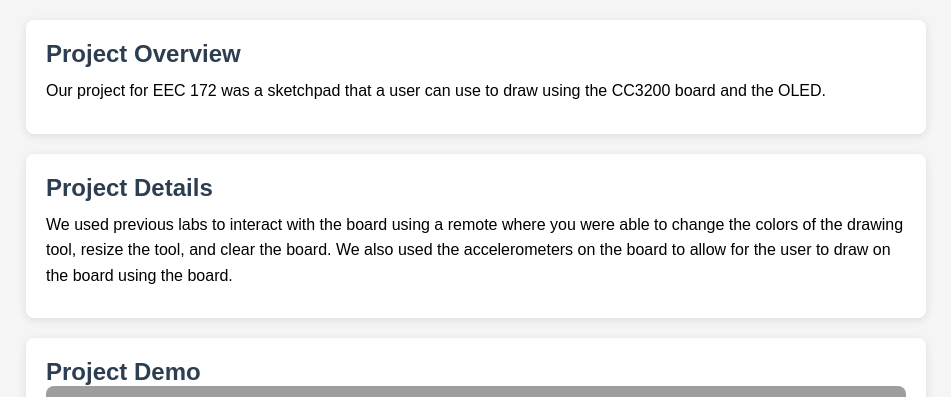
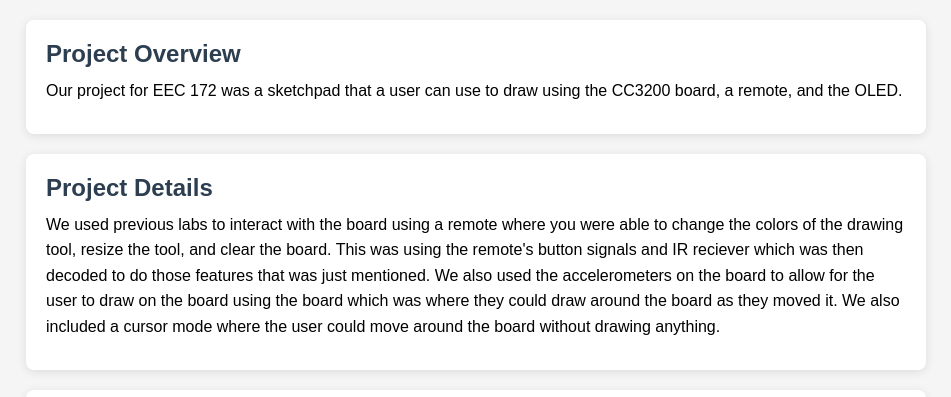
Before and after one commit to BelieveMeYou/website, a plain HTML site: page index.html in a window 1280 px wide. Shown: the top 397 px of the page, without its empty margins (164-1115 px from the left). Drawn offline with Linux system fonts and the light colour scheme; grey boxes are pictures that could not be loaded.

Commit message:
Update index.html

```diff
--- a/index.html
+++ b/index.html
@@ -53,12 +53,13 @@
 <div class="content">
     <section id="overview">
         <h1>Project Overview</h1>
-        <p>Our project for EEC 172 was a sketchpad that a user can use to draw using the CC3200 board and the OLED.</p>
+        <p>Our project for EEC 172 was a sketchpad that a user can use to draw using the CC3200 board, a remote, and the OLED.</p>
     </section>
 
     <section id="details">
         <h2>Project Details</h2>
-        <p>We used previous labs to interact with the board using a remote where you were able to change the colors of the drawing tool, resize the tool, and clear the board. We also used the accelerometers on the board to allow for the user to draw on the board using the board.</p>
+        <p>We used previous labs to interact with the board using a remote where you were able to change the colors of the drawing tool, resize the tool, and clear the board. This was using the remote's button signals and IR reciever which was then decoded to do those features that was just mentioned.
+            We also used the accelerometers on the board to allow for the user to draw on the board using the board which was where they could draw around the board as they moved it. We also included a cursor mode where the user could move around the board without drawing anything.</p>
     </section>
 
     <section id="demo">
```
